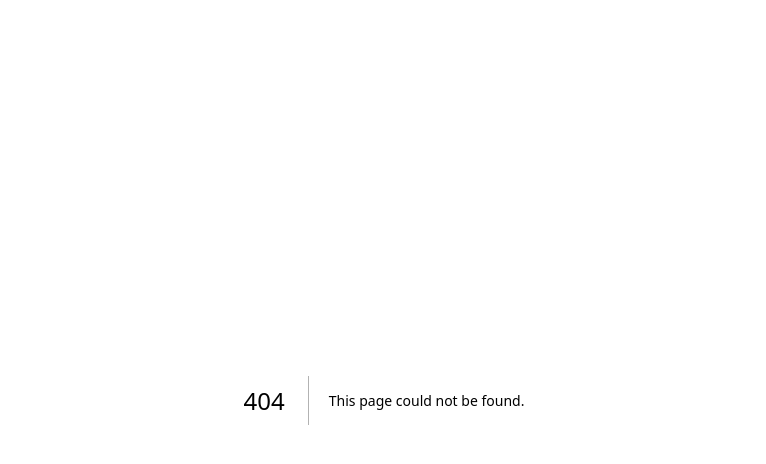
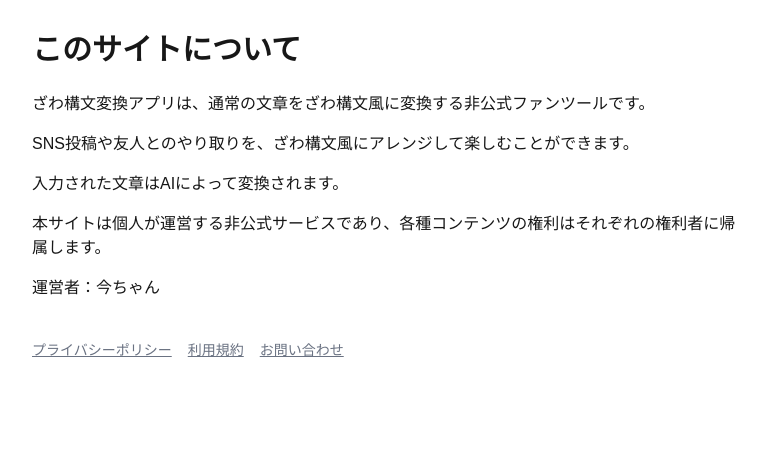
Before and after one commit to imaGiorno/zawa-app, a Next.js app: page /about in a window 1280 px wide. Before the commit this address had no page. Shown: the top 464 px of the page, without its empty margins (256-1022 px from the left). Built offline with nearby package versions, Linux system fonts and the light colour scheme.

Commit message:
about add

```diff
--- /dev/null
+++ b/app/about/page.tsx
@@ -0,0 +1,43 @@
+export default function AboutPage() {
+  return (
+    <main className="max-w-3xl mx-auto p-8">
+      <h1 className="text-3xl font-bold mb-6">
+        このサイトについて
+      </h1>
+
+      <p className="mb-4">
+        ざわ構文変換アプリは、通常の文章をざわ構文風に変換する非公式ファンツールです。
+      </p>
+
+      <p className="mb-4">
+        SNS投稿や友人とのやり取りを、ざわ構文風にアレンジして楽しむことができます。
+      </p>
+
+      <p className="mb-4">
+        入力された文章はAIによって変換されます。
+      </p>
+
+      <p className="mb-4">
+        本サイトは個人が運営する非公式サービスであり、各種コンテンツの権利はそれぞれの権利者に帰属します。
+      </p>
+
+      <p>
+        運営者：今ちゃん
+      </p>
+
+      <footer className="mt-10 text-sm text-gray-500 flex gap-4">
+  <a href="/privacy" className="underline">
+    プライバシーポリシー
+  </a>
+
+  <a href="/terms" className="underline">
+    利用規約
+  </a>
+
+  <a href="/contact" className="underline">
+    お問い合わせ
+  </a>
+</footer>
+    </main>
+  );
+}
--- a/app/contact/page.tsx
+++ b/app/contact/page.tsx
@@ -37,7 +37,23 @@ export default function ContactPage() {
           @snom_rymk
         </a>
       </p>
+<footer className="mt-10 text-sm text-gray-500 flex gap-4">
+  <a href="/about" className="underline">
+    このサイトについて
+  </a>
 
+  <a href="/privacy" className="underline">
+    プライバシーポリシー
+  </a>
+
+  <a href="/terms" className="underline">
+    利用規約
+  </a>
+
+  <a href="/contact" className="underline">
+    お問い合わせ
+  </a>
+</footer>
 
     </main>
   );
--- a/app/page.tsx
+++ b/app/page.tsx
@@ -167,6 +167,10 @@ const copyResult = async () => {
 
 
 <footer className="mt-10 text-sm text-gray-500 flex gap-4">
+  <a href="/about" className="underline">
+    このサイトについて
+  </a>
+
   <a href="/privacy" className="underline">
     プライバシーポリシー
   </a>
--- a/app/terms/page.tsx
+++ b/app/terms/page.tsx
@@ -24,6 +24,20 @@ export default function TermsPage() {
       <p>
         制定日：2026年6月
       </p>
+
+      <footer className="mt-10 text-sm text-gray-500 flex gap-4">
+  <a href="/about" className="underline">
+    このサイトについて
+  </a>
+
+  <a href="/privacy" className="underline">
+    プライバシーポリシー
+  </a>
+
+  <a href="/contact" className="underline">
+    お問い合わせ
+  </a>
+</footer>
     </main>
   );
 }
```
